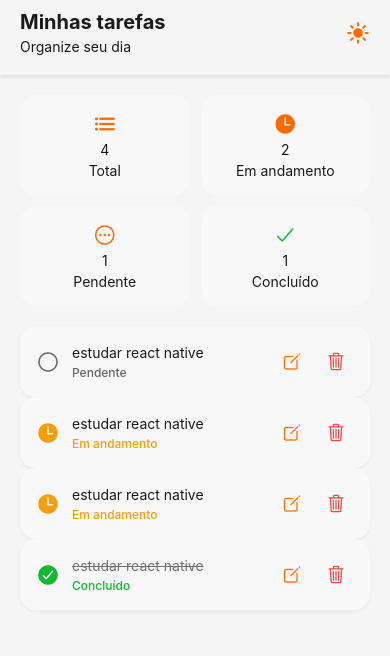
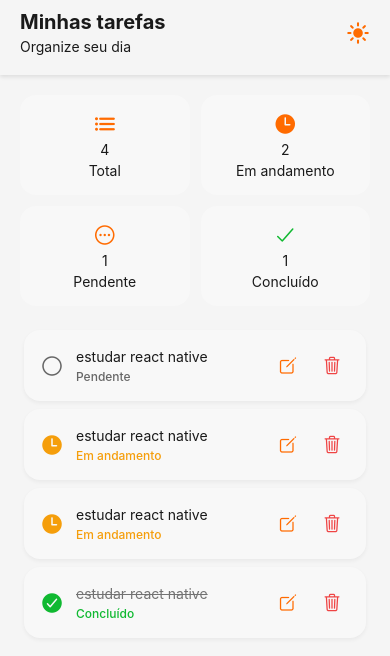
Before and after one commit to DiegoNovais01/Atividade-mobile, a React Native app: screen / in a window 390 px wide. Shown: the top 656 px of the page. Built offline with nearby package versions, Linux system fonts and the light colour scheme.

Commit message:
Atividade Mobile
So corrigi o card que tava colado no outro
25/11/2025

```diff
--- a/app/Tarefa.jsx
+++ b/app/Tarefa.jsx
@@ -286,7 +286,8 @@ const styles = StyleSheet.create({
     shadowOffset: { width: 0, height: 2 },
     shadowOpacity: 0.05,
     shadowRadius: 4,
-    elevation: 2
+    elevation: 2,
+    margin: 4
   },
   todoLeft: {
     flex: 1,
```
